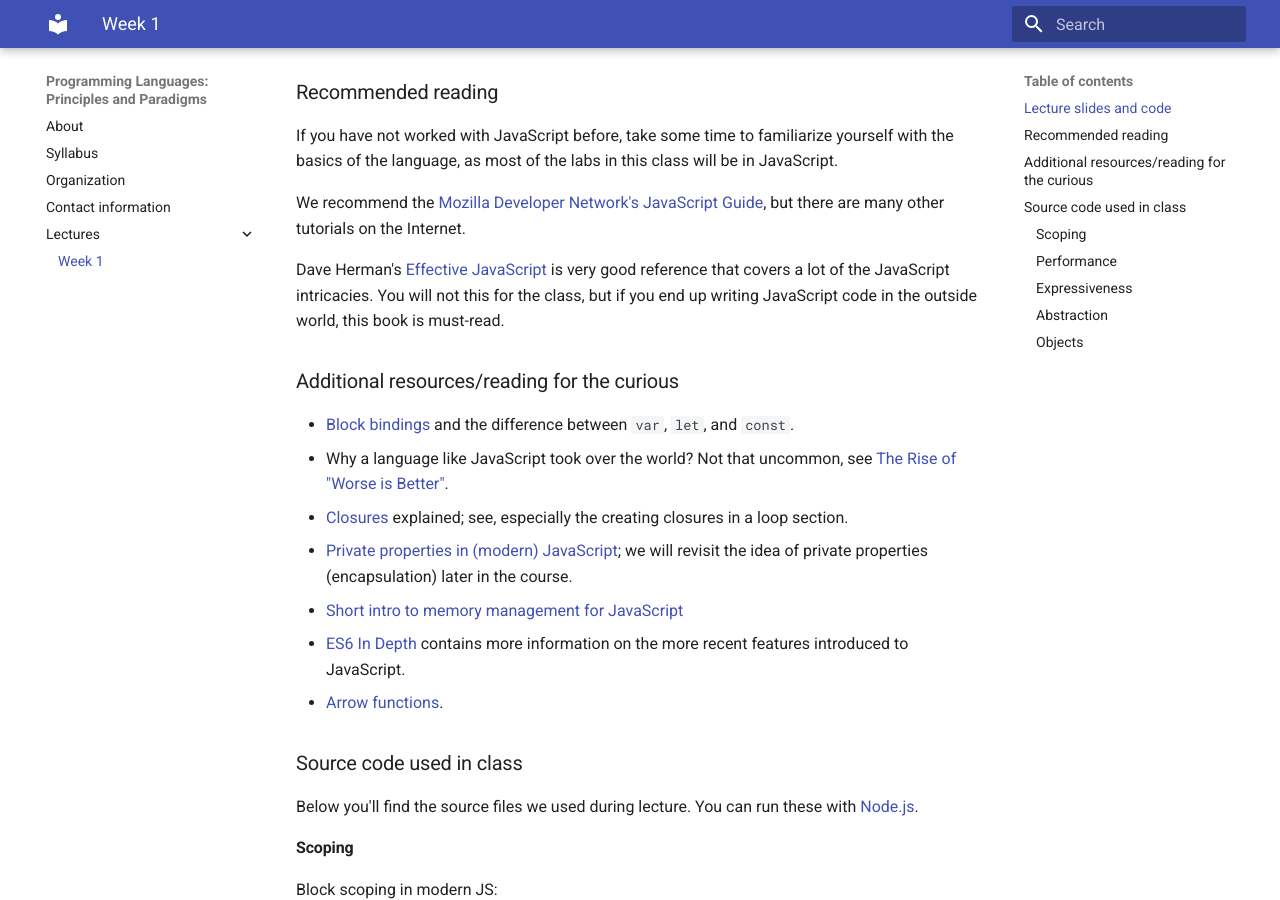
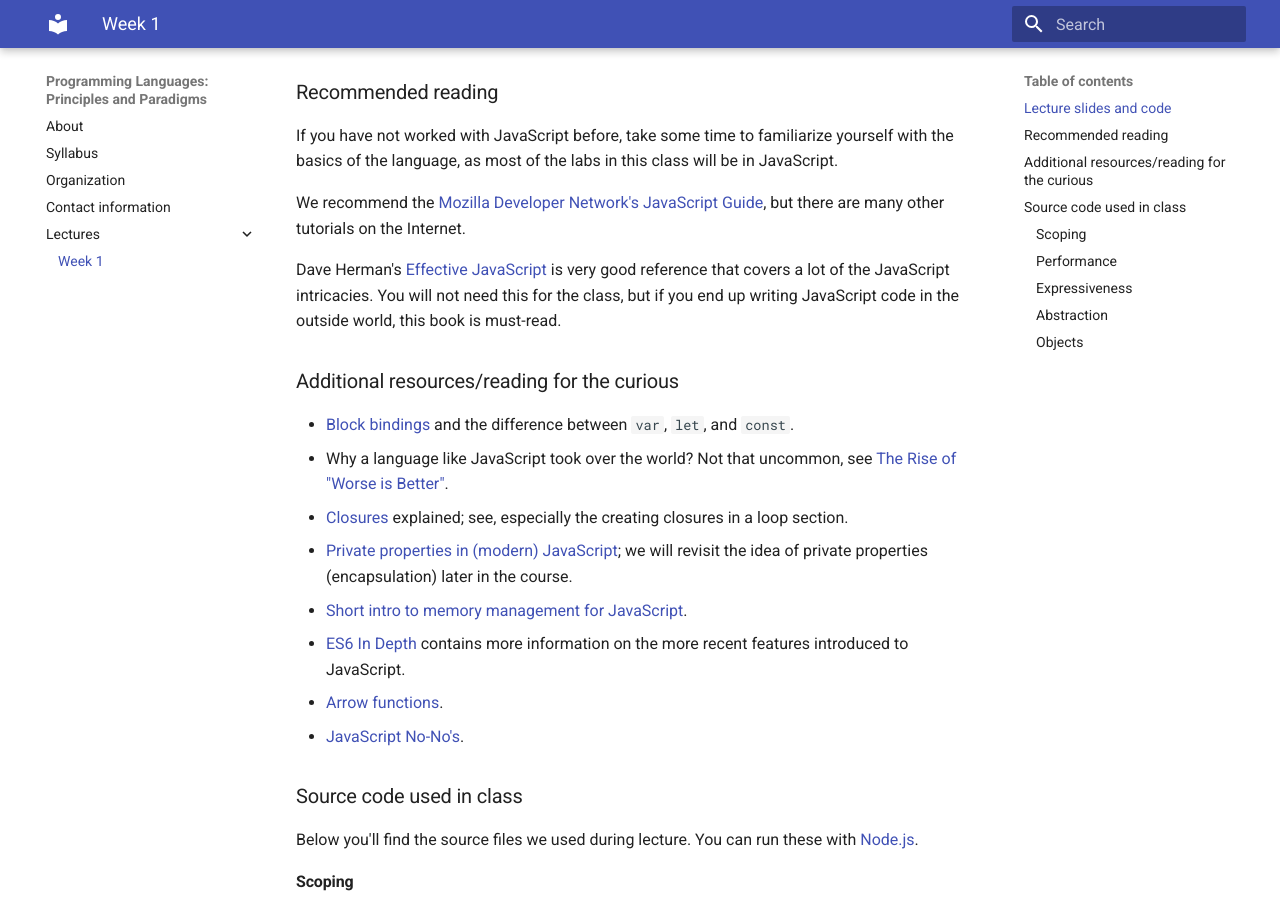
Before and after one commit to kpister/cse130-summer19-b, an MkDocs documentation site: the page built from docs/lectures/week1/index.md, in a window 1280 px wide and 900 px high, scrolled down 240 px. Built offline with MkDocs 1.6.1 and Material for MkDocs 9.7.7, drawn with Linux system fonts in a browser that asks for light colours; old or Windows-style settings are respelled for this version of MkDocs; some of the changed lines change nothing that is shown.

Commit message:
added JS no-no notes to week 1. NEED TO BUILD

````diff
--- a/docs/lectures/week1/index.md
+++ b/docs/lectures/week1/index.md
@@ -14,9 +14,9 @@
 there are many other tutorials on the Internet.
 
 Dave Herman's [Effective JavaScript](http://effectivejs.com/) is very good
-reference that covers a lot of the JavaScript intricacies.  You will not this
-for the class, but if you end up writing JavaScript code in the outside world,
-this book is must-read.
+reference that covers a lot of the JavaScript intricacies.  You will not need
+this for the class, but if you end up writing JavaScript code in the outside
+world, this book is must-read.
 
 ### Additional resources/reading for the curious
 
@@ -30,10 +30,11 @@
   explained; see, especially the creating closures in a loop section.
 - [Private properties in (modern) JavaScript](https://curiosity-driven.org/private-properties-in-javascript); we will revisit the idea of private properties (encapsulation) later in the course.
 - [Short intro to memory management for
-  JavaScript](https://developer.mozilla.org/en-US/docs/Web/JavaScript/Memory_Management)
+  JavaScript](https://developer.mozilla.org/en-US/docs/Web/JavaScript/Memory_Management).
 - [ES6 In Depth](https://hacks.mozilla.org/category/es6-in-depth/) contains
   more information on the more recent features introduced to JavaScript.
 - [Arrow functions](https://developer.mozilla.org/en-US/docs/Web/JavaScript/Reference/Functions/Arrow_functions).
+- [JavaScript No-No's](jsnotes/js_nono.md).
 
 ### Source code used in class
 
--- /dev/null
+++ b/docs/lectures/week1/jsnotes/js_nono.md
@@ -0,0 +1,76 @@
+## JavaScript No-No's
+
+Below are code snippets that illustrate some of the flexible features of
+JavaScript and how they can introduce unexpected/unintuitive behavior. There
+are many more; see Appendix B of Crockford's _JavaScript: The Good Parts_.
+Please note that there are useful, positive sides of most of these; every
+language design/implementation decision is a trade-off.
+
+### Automatic semicolon insertion
+
+```javascript
+function f() {
+     return 3;
+}
+function g() {
+     return
+       3;
+}
+console.log(f()); // ??
+console.log(g()); // ??
+```
+
+### Eval
+
+JavaScript's `eval` function can be used to load and execute new code at
+runtime. This is generally considered a bad/dangerous idea, but nevertheless
+useful in some cases. Beyond security implications (mostly a concern in the
+browser since `eval` can easily be leveraged to carry out [XSS attacks](https://en.wikipedia.org/wiki/Cross-site_scripting)), however
+the behavior of `eval` differs when you call it directly or indirectly. This
+difference was introduced in the name of performance (arguably okay since you
+should not be using `eval` very much, but still not great.)
+
+```javascript
+global.x = 33;
+{
+     const x = 44;
+       const ev = eval;
+         console.log(eval("x")); // ??
+           console.log(ev("x")); // ??
+}
+```
+
+
+### Implicit casting
+
+See the sarcastic [WAT](https://www.destroyallsoftware.com/talks/wat) video.
+
+### Monkeypatching
+
+Because JavaScript lets you modify arbitrary objects and their prototypes,
+running untrusted code safely is extremely difficult to do. (If you're
+interested in this, come talk to me; this is some of my research).
+See some examples
+[here](https://github.com/google/caja/wiki/GlobalObjectPoisoning) on global
+object poisoning. Here is the simplest:
+
+```javascript
+// suppose add was exposed by a third-party library
+function add(x, y) {
+     // Poison the Object prototype by redefining toString,
+       // which is called when objects are implicitly casted to
+         // strings. The modified function modifies the object (this), by
+           // setting name to 'mud';
+             Object.prototype.toString = function () {
+                    var name = this.name ;
+                        this.name = 'mud';
+                            return 'HA ' + name + '.  IM STEALIN UR CODEZ!';
+                              };
+                                return x + y;
+}
+
+var o = { name: 'Bingo' };
+console.log(add(3,4)); // calling add poisoned Object.prototype
+console.log('' + o);
+console.log('Your name is now ' + o.name);
+```
````
